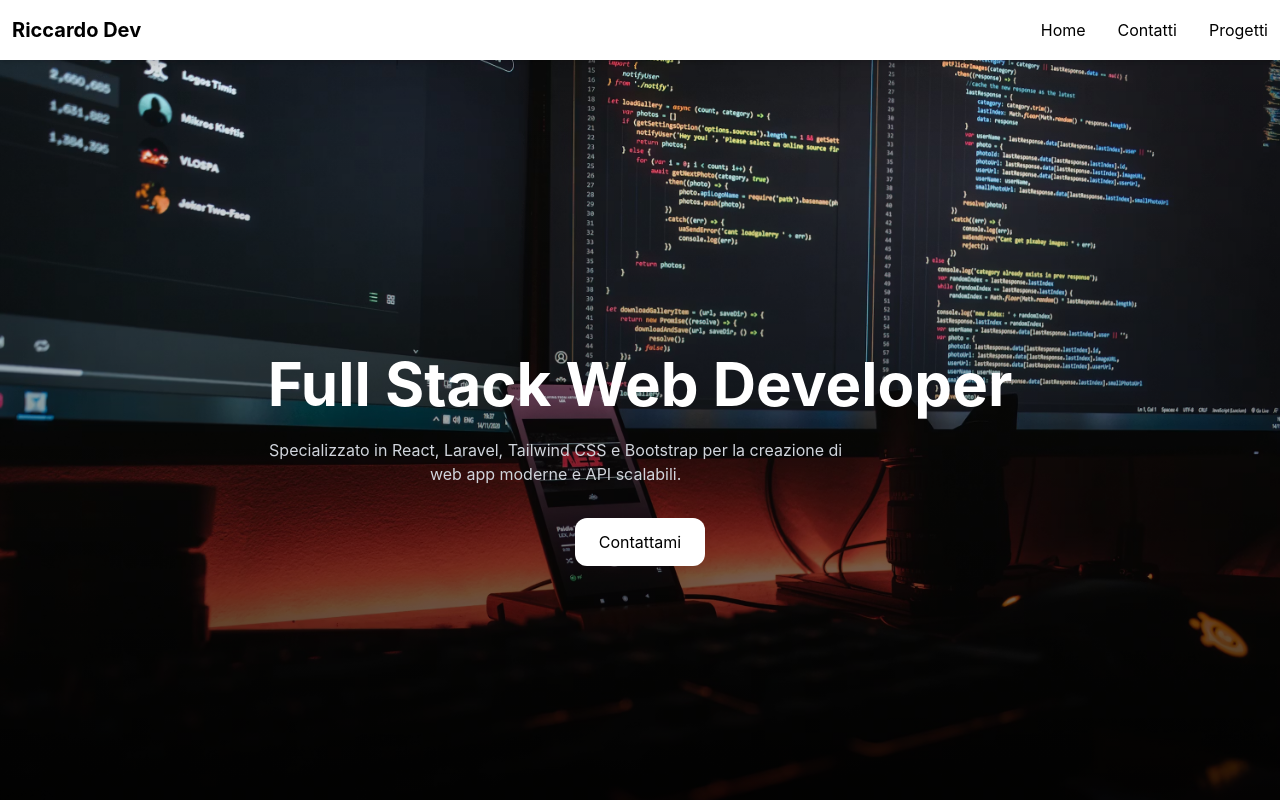
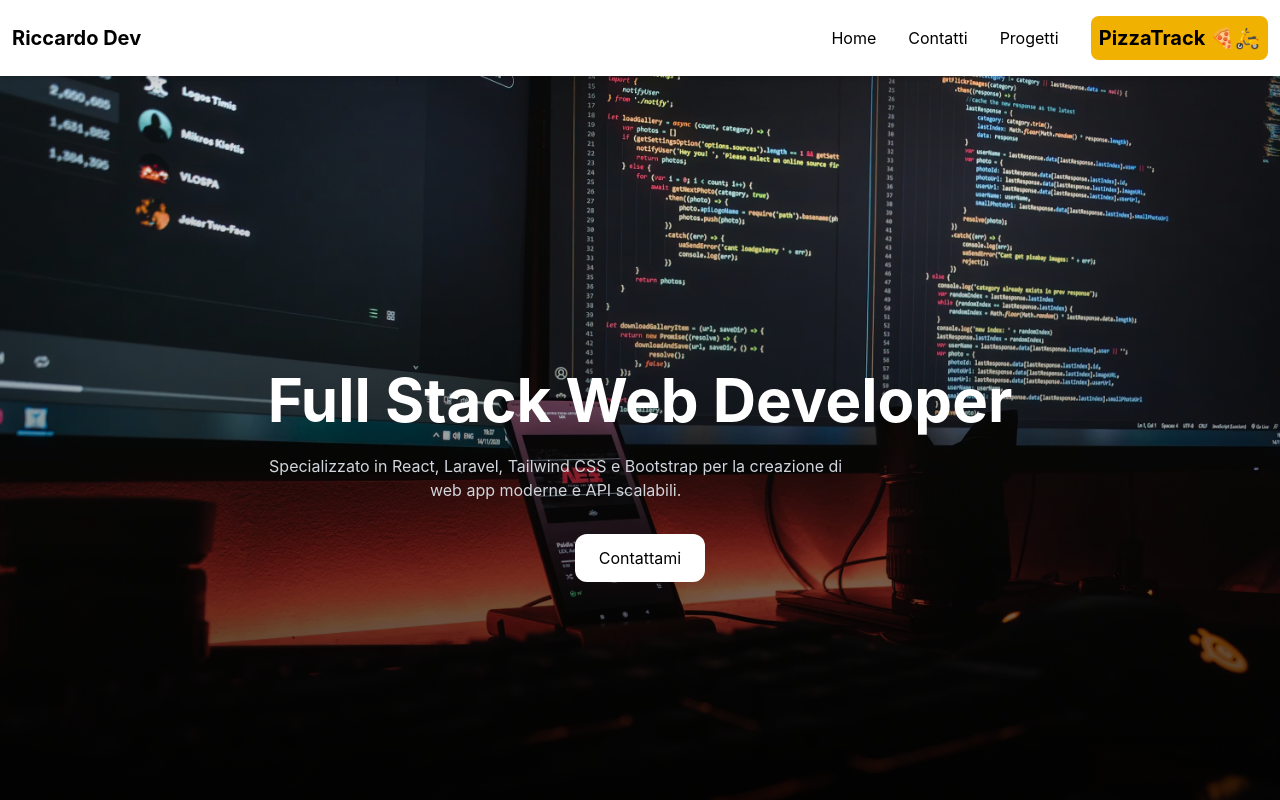
Before and after one commit to richcardo/Portfolio, a React (Vite) app: page / in a window 1280 px wide. Shown: the top 800 px of the page. Built offline with nearby package versions, Linux system fonts and the light colour scheme.

Commit message:
PizzaTrack navbar

```diff
--- a/src/Components/Navbar.tsx
+++ b/src/Components/Navbar.tsx
@@ -11,7 +11,7 @@ function Navbar() {
         <h1 className="text-xl font-bold">Riccardo Dev</h1>
 
         {/* Desktop Menu */}
-        <ul className="hidden md:flex space-x-8">
+        <ul className="hidden md:flex space-x-8 items-center">
           <li>
             <Link to="/" className="hover:text-blue-500">
               Home
@@ -26,6 +26,9 @@ function Navbar() {
             <Link to="/projects" className="hover:text-blue-500">
               Progetti
             </Link>
+          </li>
+          <li className="bg-yellow-500 px-2 py-2 rounded-lg text-xl font-bold hover:text-white hover:bg-yellow-600 transition">
+            <Link to="/delivery-system">PizzaTrack 🍕🛵</Link>
           </li>
         </ul>
 
@@ -59,6 +62,9 @@ function Navbar() {
                 Progetti
               </Link>
             </li>
+            <li className="bg-yellow-500 px-2 py-2 rounded-lg text-xl font-bold hover:text-white hover:bg-yellow-400 transition">
+              <Link to="/delivery-system">PizzaTrack 🍕🛵</Link>
+            </li>
           </ul>
         </div>
       )}
```
Lines whose indentation alone changed are shown as unchanged.
